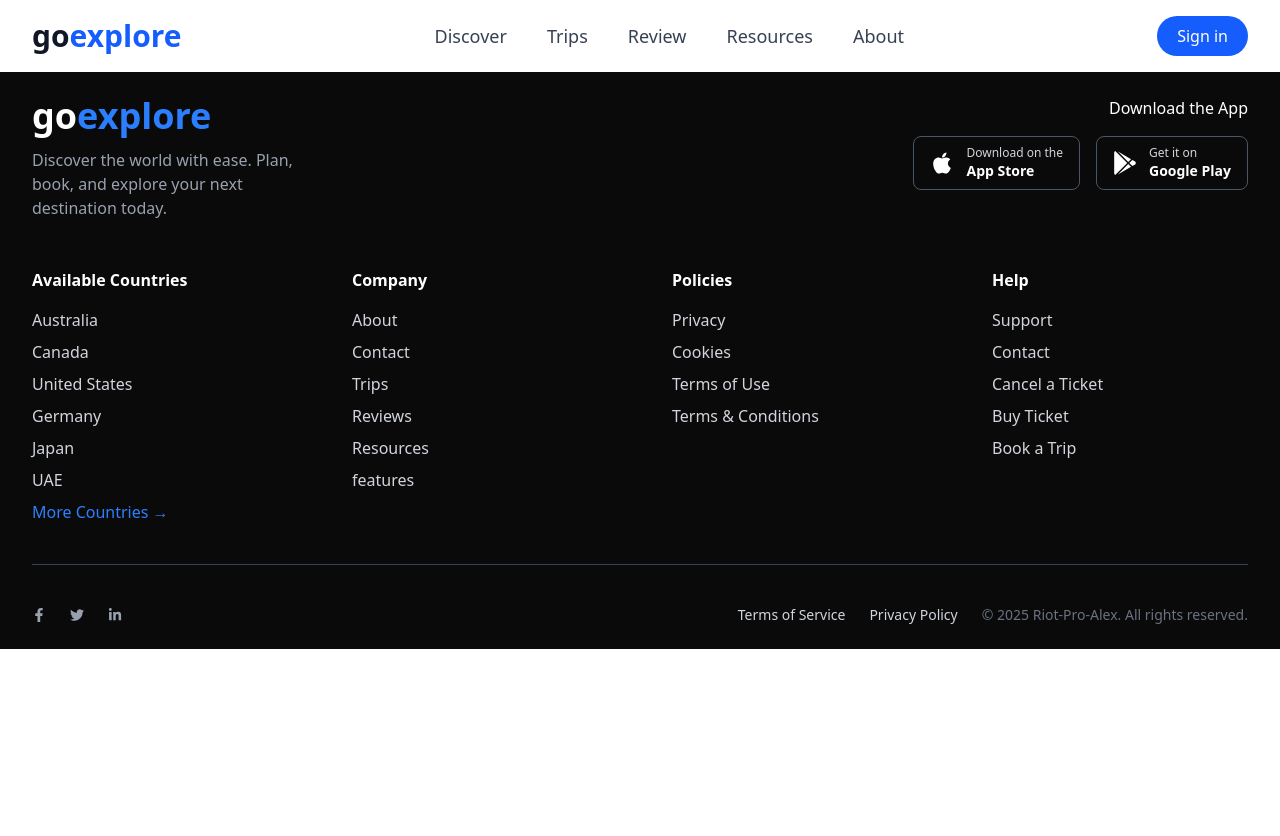
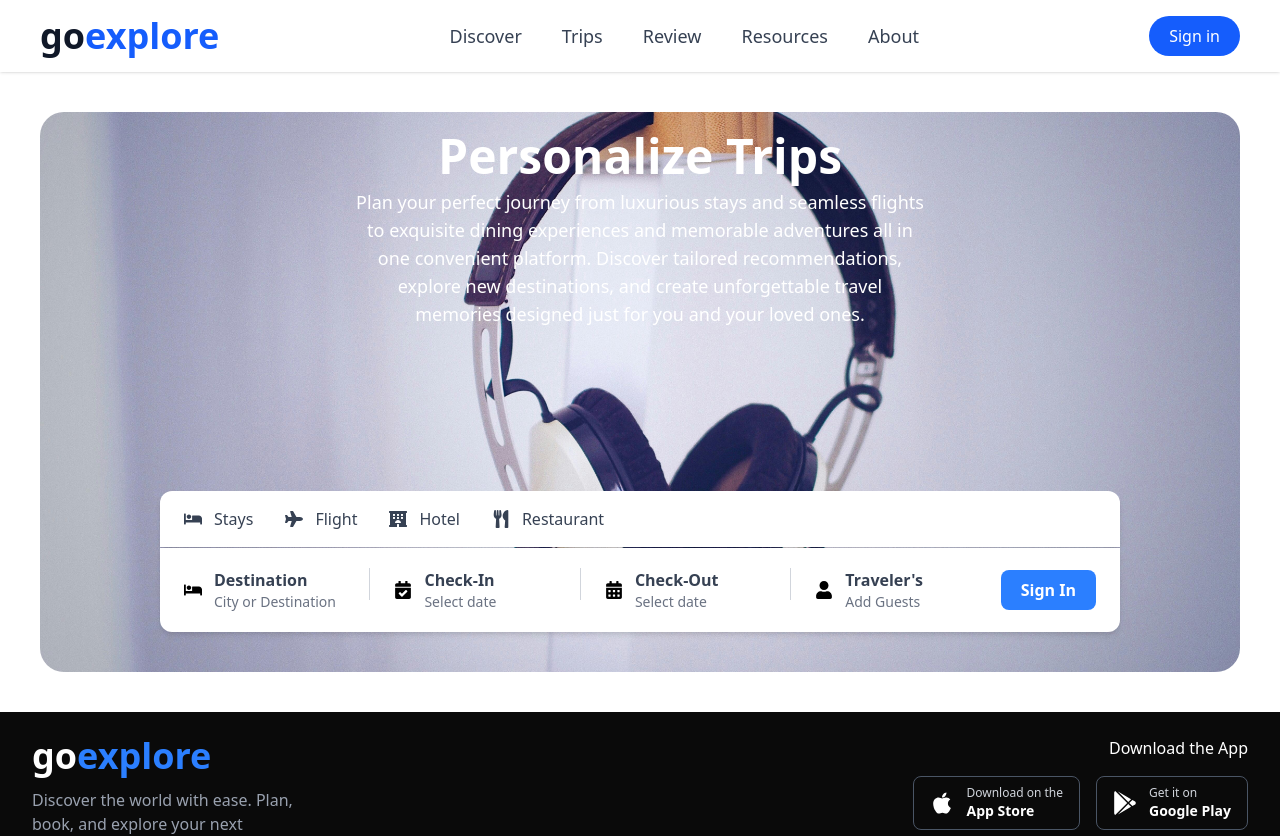
Before and after one commit to RIO-T-PRO/my-travel, a Next.js app: page / in a window 1280 px wide. Shown: the top 836 px of the page. Before the commit the page ends 800 px from the top, so only its background shows below. Built offline with nearby package versions, Linux system fonts and the light colour scheme.

Commit message:
I'v worked on the hero section

```diff
--- a/src/app/page.tsx
+++ b/src/app/page.tsx
@@ -1,3 +1,9 @@
+import HeroSection from "@/component/hero-section";
+
 export default function Home() {
-  return <></>;
+  return (
+    <>
+      <HeroSection />
+    </>
+  );
 }
--- a/src/component/footer.tsx
+++ b/src/component/footer.tsx
@@ -1,5 +1,5 @@
 import Link from "next/link";
-import React from "react";
+
 import {
   FaApple,
   FaGooglePlay,
--- /dev/null
+++ b/src/component/hero-section.tsx
@@ -0,0 +1,128 @@
+import {
+  FaBed,
+  FaPlane,
+  FaHotel,
+  FaUtensils,
+  FaUser,
+  FaCalendarCheck,
+  FaCalendarAlt,
+} from "react-icons/fa";
+
+const HeroSection = () => {
+  return (
+    <section className="w-full px-4 md:px-10 py-10">
+      <div className="relative">
+        {/* Background Image */}
+        <img
+          src="/images/headphone.jpg"
+          alt="Travel background"
+          className="w-full h-[60vh] md:h-[70vh] object-cover rounded-3xl"
+        />
+
+        {/* Text Overlay */}
+        <div className="absolute top-5 md:top-5 left-4 md:left-1/2 md:-translate-x-1/2 text-left md:text-center text-white px-2 md:px-4">
+          <h3 className="text-3xl md:text-5xl font-bold mb-2">
+            Personalize Trips
+          </h3>
+          <p className="text-sm sm:text-base md:text-lg max-w-2xl">
+            Plan your perfect journey from luxurious stays and seamless flights
+            to exquisite dining experiences and memorable adventures all in one
+            convenient platform. Discover tailored recommendations, explore new
+            destinations, and create unforgettable travel memories designed just
+            for you and your loved ones.
+          </p>
+        </div>
+
+        {/* Card Overlay */}
+        <div
+          className="
+            mt-6 sm:mt-6 md:mt-6
+            lg:absolute lg:bottom-10 lg:left-1/2 lg:transform lg:-translate-x-1/2
+            w-full sm:w-[95%] md:w-[95%] lg:w-[80%]
+          "
+        >
+          {/* Top Buttons */}
+          <div className="bg-white shadow-md rounded-t-xl px-4 py-3 md:px-6 md:py-4 flex flex-wrap justify-center md:justify-start items-center gap-2 sm:gap-4 md:gap-8">
+            <button className="flex gap-2 sm:gap-3 items-center text-gray-700 text-sm sm:text-base">
+              <FaBed className="text-lg" />
+              <span>Stays</span>
+            </button>
+            <button className="flex gap-2 sm:gap-3 items-center text-gray-700 text-sm sm:text-base">
+              <FaPlane className="text-lg" />
+              <span>Flight</span>
+            </button>
+            <button className="flex gap-2 sm:gap-3 items-center text-gray-700 text-sm sm:text-base">
+              <FaHotel className="text-lg" />
+              <span>Hotel</span>
+            </button>
+            <button className="flex gap-2 sm:gap-3 items-center text-gray-700 text-sm sm:text-base">
+              <FaUtensils className="text-lg" />
+              <span>Restaurant</span>
+            </button>
+          </div>
+
+          {/* Bottom Search Fields */}
+          <div className="bg-white shadow-md rounded-b-xl px-4 py-4 md:px-6 md:py-5 mt-px flex flex-col gap-4 md:flex-row md:gap-6 items-center justify-between">
+            <div className="flex flex-col md:flex-row w-full md:flex-1 gap-4 md:gap-6">
+              {/* Destination */}
+              <div className="flex gap-3 items-center w-full md:flex-1 border-b md:border-0 pb-2 md:pb-0">
+                <FaBed className="text-lg" />
+                <div className="flex flex-col">
+                  <span className="font-semibold text-gray-700">
+                    Destination
+                  </span>
+                  <span className="text-gray-500 text-sm">
+                    City or Destination
+                  </span>
+                </div>
+              </div>
+
+              {/* Divider for md */}
+              <div className="hidden md:block w-px h-8 bg-gray-300"></div>
+
+              {/* Check-In */}
+              <div className="flex gap-3 items-center w-full md:flex-1 border-b md:border-0 pb-2 md:pb-0">
+                <FaCalendarCheck className="text-lg" />
+                <div className="flex flex-col">
+                  <span className="font-semibold text-gray-700">Check-In</span>
+                  <span className="text-gray-500 text-sm">Select date</span>
+                </div>
+              </div>
+
+              <div className="hidden md:block w-px h-8 bg-gray-300"></div>
+
+              {/* Check-Out */}
+              <div className="flex gap-3 items-center w-full md:flex-1 border-b md:border-0 pb-2 md:pb-0">
+                <FaCalendarAlt className="text-lg" />
+                <div className="flex flex-col">
+                  <span className="font-semibold text-gray-700">Check-Out</span>
+                  <span className="text-gray-500 text-sm">Select date</span>
+                </div>
+              </div>
+
+              <div className="hidden md:block w-px h-8 bg-gray-300"></div>
+
+              {/* Traveler's */}
+              <div className="flex gap-3 items-center w-full md:flex-1 border-b md:border-0 pb-2 md:pb-0">
+                <FaUser className="text-lg" />
+                <div className="flex flex-col">
+                  <span className="font-semibold text-gray-700">
+                    Traveler's
+                  </span>
+                  <span className="text-gray-500 text-sm">Add Guests</span>
+                </div>
+              </div>
+            </div>
+
+            {/* Sign In Button */}
+            <button className="bg-blue-500 hover:bg-blue-600 text-white font-semibold px-5 py-2 rounded-lg transition w-full md:w-auto">
+              Sign In
+            </button>
+          </div>
+        </div>
+      </div>
+    </section>
+  );
+};
+
+export default HeroSection;
--- a/src/component/navbar.tsx
+++ b/src/component/navbar.tsx
@@ -1,11 +1,10 @@
 import Link from "next/link";
-import React from "react";
 
 const NavBar = () => {
   return (
-    <nav className="hidden lg:flex justify-between items-center px-8 py-4 bg-white shadow-sm">
+    <nav className="hidden lg:flex justify-between items-center px-10 py-4 bg-white/80 shadow-sm sticky top-0 z-50 w-full backdrop-blur-lg transition-all duration-300 ">
       {/* Logo */}
-      <h1 className="text-3xl font-semibold text-gray-900">
+      <h1 className="text-3xl md:text-4xl font-semibold text-gray-900">
         go<span className="text-blue-600">explore</span>
       </h1>
 
@@ -15,16 +14,16 @@ const NavBar = () => {
           <Link href="/">Discover</Link>
         </li>
         <li className="hover:text-blue-600 transition-colors">
-          <Link href="/">Trips</Link>
+          <Link href="#">Trips</Link>
         </li>
         <li className="hover:text-blue-600 transition-colors">
-          <Link href="/">Review</Link>
+          <Link href="3">Review</Link>
         </li>
         <li className="hover:text-blue-600 transition-colors">
-          <Link href="/">Resources</Link>
+          <Link href="3">Resources</Link>
         </li>
         <li className="hover:text-blue-600 transition-colors">
-          <Link href="/">About</Link>
+          <Link href="#">About</Link>
         </li>
       </ul>
 
```
Also changed, not shown: public/images/headphone.jpg (added).
